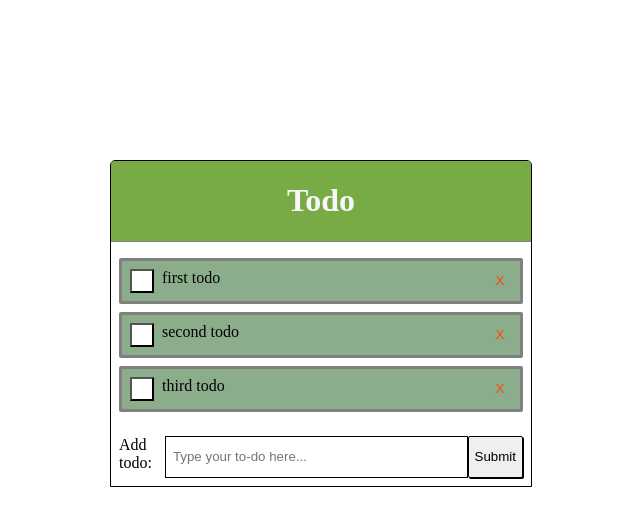
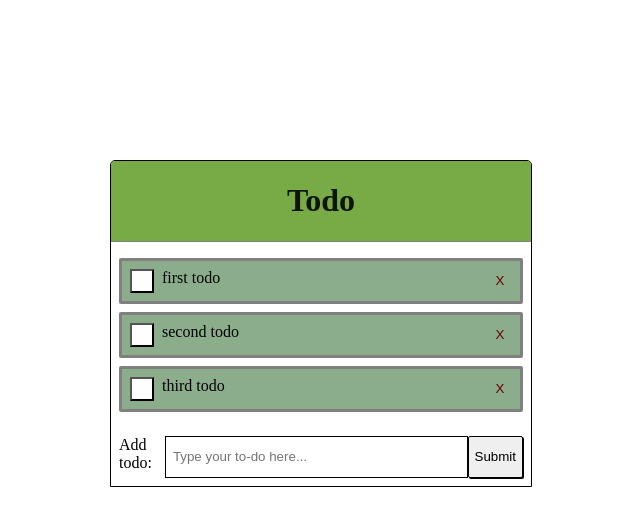
Before and after one commit to starsuit/FAC16-todo-app, a website: page skeleton/index.html in a window 1280 px wide. Shown: the whole page, without its empty margins (319-959 px from the left). Drawn offline with Linux system fonts and the light colour scheme.

Commit message:
color contrast fixed

```diff
--- a/skeleton/style.css
+++ b/skeleton/style.css
@@ -10,7 +10,7 @@ body {
   height: 1.5rem;
   width: 1.5rem;
   padding: 0;
-  color: orangered;
+  color: hsl(0,100%,20%);
   border: 0;
 }
 
@@ -42,7 +42,7 @@ body {
 
 .header__title {
   text-align: center;
-  color: hsl(0,0%,97%);
+  color: rgba(0, 0, 0, 0.883);
 }
 
 @media only screen and (min-width: 420px) {
```
